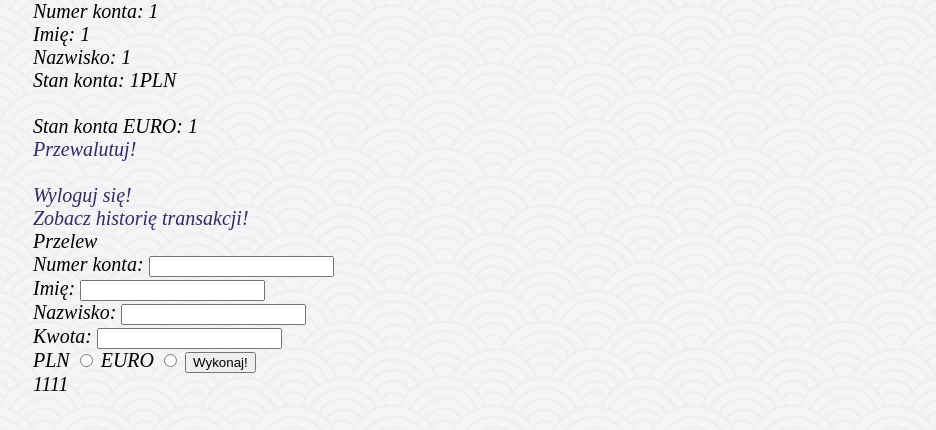
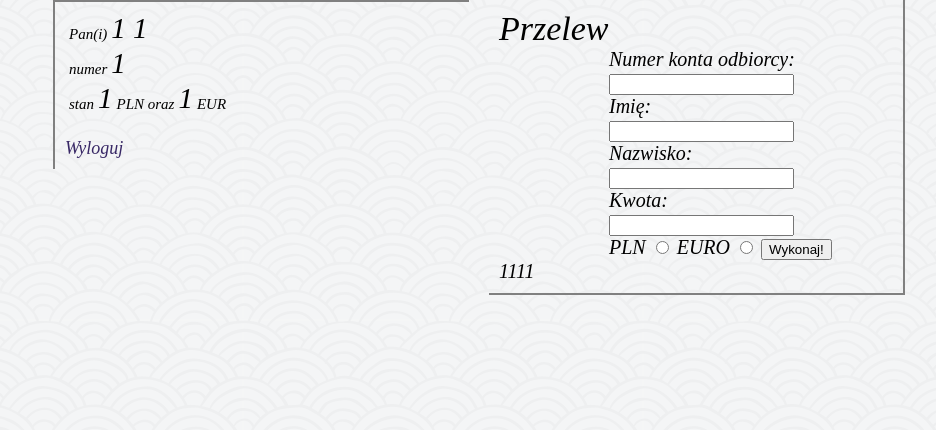
Before and after one commit to soplica/Bank, a PHP site: page /przelew.php in a window 1280 px wide. Shown: the part 80-510 px from the top of the page, without its empty margins (157-1093 px from the left). Run offline with PHP 8.4, Linux system fonts and the light colour scheme; the visitor is signed in with stand-in values (Sample User, id 1).

Commit message:
1.1.1
Poprawa wyglądu: tabel, formularzy; drobne zmiany

```diff
--- a/index.php
+++ b/index.php
@@ -35,8 +35,8 @@ if(isset($_SESSION['zalogowano'])) header("Location: stronaglowna.php");
 		<div class="wew_napis_r">	<a href="rejestracja.php">Dołącz do nas!</a></div>
 		<div style="clear: both;"></div>
 		<form action="logowanie.php" method="post">
-			Numer konta:<br> <input type = "text" name="nr" placeholder="Podaj nr konta"/><br />
-			Hasło: <br> <input type = "password" name="haslo" placeholder="Podaj hasło"/><br />
+			Numer konta:<br> <input type = "text" name="nr" placeholder="Twój nr konta"/><br />
+			Hasło: <br> <input type = "password" name="haslo" placeholder="••••••••"/><br />
 			<input type="submit" value="Zaloguj!"/>
 		</form>
 		<?php
--- a/przelew.php
+++ b/przelew.php
@@ -17,25 +17,38 @@ if(!isset($_SESSION['zalogowano'])) header('Location: index.php');
 		echo "Witaj ".$_SESSION['imie']."!";
 		?>
 	</div>
-	<div id="lewa">
+	<div class="lewa">
 		<?php
-		echo "Numer konta: ".$_SESSION['nr_konta']."</br>";
-		echo "Imię: ".$_SESSION['imie']."</br>";
-		echo "Nazwisko: ".$_SESSION['nazwisko']."</br>";
-		echo "Stan konta: ".$_SESSION['stan_konta']."PLN</br></br>";
-		echo "Stan konta EURO: ".$_SESSION['stan_konta_euro']."</br>";
-		echo '<a href="przewalutuj.php">Przewalutuj!</a>'."</br></br>";
-		echo '<a href="wyloguj.php">Wyloguj się!</a></br>';
-		echo '<a href="historia.php">Zobacz historię transakcji!</a>';
+		echo '<div class="dane">Pan(i) </div>';
+		echo '<div class="dane_l">'.$_SESSION['imie'].' '.$_SESSION['nazwisko'].'</div></br>';
+		echo '<div style="clear: both;"></div>';
+
+		echo '<div class="dane">numer </div>';
+		echo '<div class="dane_l">'.$_SESSION['nr_konta']."</div></br>";
+		echo '<div style="clear: both;"></div>';
+
+			if(isset($_SESSION['nowy_stan'])) $_SESSION['stan_konta'] = $_SESSION['nowy_stan'];
+
+		echo '<div class="dane">stan </div>';
+		echo '<div class="dane_l">'.$_SESSION['stan_konta'].'</div>';
+		echo '<div class="dane">PLN oraz </div>';
+
+			if(isset($_SESSION['nowy_stan_euro'])) $_SESSION['stan_konta_euro'] = $_SESSION['nowy_stan_euro'];
+		echo '<div class="dane_l">'.$_SESSION['stan_konta_euro'].'</div>';
+		echo '<div class="dane">EUR</div>';
+		echo '<div style="clear: both;"></div>';
+
+		echo '<br><a href="wyloguj.php">Wyloguj</a></br>';
 		?>
 	</div>
-	<div id="prawa">
-		Przelew</br>
-		<form action = "przelewanie.php" method="post">
-			Numer konta: <input type="text" name="odb_nr"/></br>
-			Imię:		 <input type="text" name="odb_imie"/></br>
-			Nazwisko:	 <input type="text" name="odb_nazwisko"/></br>
-			Kwota: 	 <input type="text" name="kwota"/><br>
+	<div class="prawa">
+		<div class="wew_napis_l">Przelew</div><br>
+		<div style="clear: both;"></div>
+		<form id="przelew" action = "przelewanie.php" method="post">
+			Numer konta odbiorcy:<br> <input type="text" name="odb_nr"/></br>
+			Imię:<br><input type="text" name="odb_imie"/></br>
+			Nazwisko:<br><input type="text" name="odb_nazwisko"/></br>
+			Kwota: <br><input type="text" name="kwota"/><br>
 			PLN <input type="radio" name="typ_przelewu" value="pln"/>
 			EURO <input type="radio" name="typ_przelewu" value="eur"/>
 			<input type="submit" value="Wykonaj!"/></br>
--- a/style.css
+++ b/style.css
@@ -84,7 +84,11 @@ a
 	text-align: left;
 }
 
-
+#przelew
+{
+	text-align: left;
+	margin-left: 110px;
+}
 
 #wynik
 {
@@ -119,10 +123,17 @@ a
 	margin-right: auto;
 	width: 700px;
 	min-height: 700px;
-	background-color: lightgray;
 	text-align: center;
 	padding: 30px;
 }
+
+table
+{
+	border-collapse: collapse;
+	border-left: 2px solid grey;
+	border-top: 2px solid grey;
+}
+
 
 #window
 {
```
Also changed, not shown: historia.php (+6 -3 lines), historiawaluty.php (+7 -3 lines), przewalutuj.php (+25 -10 lines).
